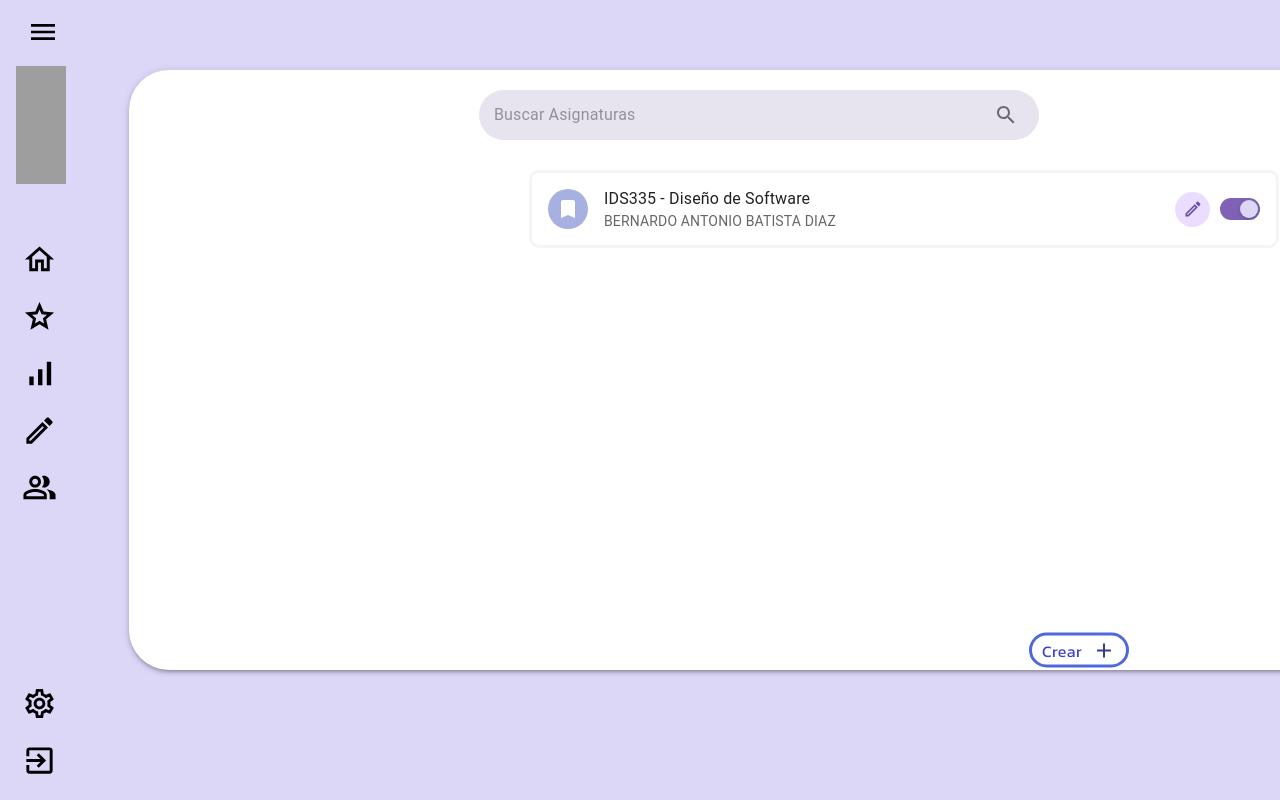
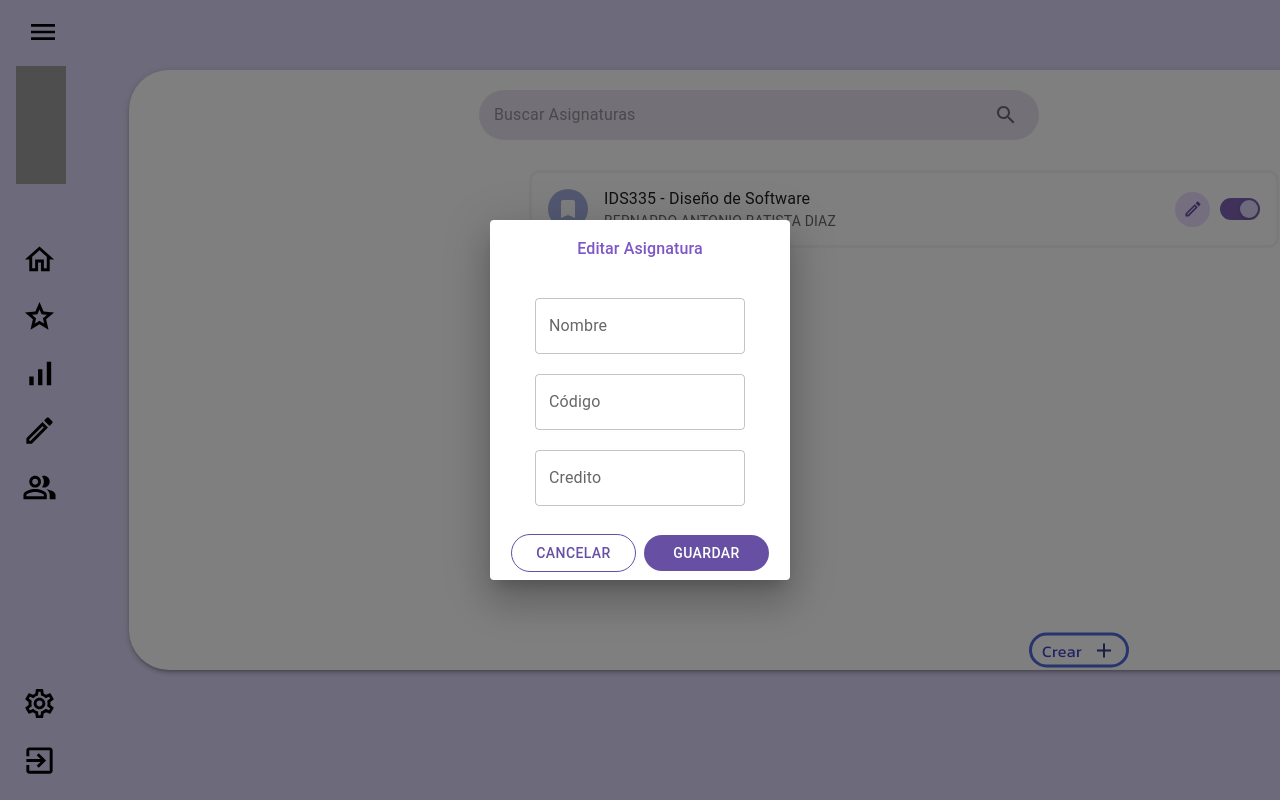
Before and after one commit to siriuzz/IndiC, a Next.js app: page /gestionar_asignaturas in a window 1280 px wide. Both pictures are taken after a click on the button "Crear". Shown: the top 800 px of the page. Built offline with nearby package versions, Linux system fonts and the light colour scheme; grey boxes are pictures that could not be loaded.

Commit message:
pagina 70%

```diff
--- a/src/app/gestionar_asignaturas/page.js
+++ b/src/app/gestionar_asignaturas/page.js
@@ -1,6 +1,6 @@
 "use client"
 import React, { useState } from "react";
-import { Button, IconButton, Paper, Avatar, Badge, Modal, List, ListItem, ListItemAvatar, Dialog, DialogTitle, DialogContent, DialogActions } from "@mui/material";
+import { Button, IconButton, Paper, Avatar, Badge, Modal, List, ListItem, ListItemAvatar, Dialog, DialogTitle, DialogContent, DialogActions, TextField } from "@mui/material";
 import NotificationsIcon from "@mui/icons-material/NotificationsOutlined";
 import 'bootstrap/dist/css/bootstrap.css';
 import Image from "next/image";
@@ -155,6 +155,8 @@ const editButtonStyle = {
 export default function GestionarAsignatura() {
     const [isSwitchOn, setIsSwitchOn] = useState(true); // Establece el interruptor en estado inicial encendido
     const [isConfirmationDialogOpen, setConfirmationDialogOpen] = useState(false);
+    const [isCreateDialogOpen, setCreateDialogOpen] = useState(false);
+
 
     const handleSwitchToggle = () => {
         if (isSwitchOn) {
@@ -175,6 +177,14 @@ export default function GestionarAsignatura() {
         setConfirmationDialogOpen(false);
     };
 
+
+    const handleOpenCreateDialog = () => {
+        setCreateDialogOpen(true);
+    };
+
+    const handleCloseCreateDialog = () => {
+        setCreateDialogOpen(false);
+    };
 
     return (
         <div style={wallpaperStyle}>
@@ -211,14 +221,14 @@ export default function GestionarAsignatura() {
                                     </Stack>
                                 </FormGroup>
                                 <Dialog open={isConfirmationDialogOpen} onClose={handleCancelSwitch}>
-                                    <DialogContent style={{borderRadius:"200px", height:"100px", justifyContent:"center"}}>
+                                    <DialogContent style={{ borderRadius: "200px", height: "100px", justifyContent: "center" }}>
                                         ¿Está seguro que quiere desactivar esta asignatura?
                                     </DialogContent>
-                                    <DialogActions  style={{ justifyContent: "center" }}>
-                                        <Button onClick={handleCancelSwitch} style={{background:"#ffffff", color:"#6750A4", border:"1px solid #6750A4", borderRadius:"20px", width:"125px"}}>
+                                    <DialogActions style={{ justifyContent: "center" }}>
+                                        <Button onClick={handleCancelSwitch} style={{ background: "#ffffff", color: "#6750A4", border: "1px solid #6750A4", borderRadius: "20px", width: "125px" }}>
                                             Cancelar
                                         </Button>
-                                        <Button onClick={handleConfirmSwitch} style={{background:"#6750A4", color:"#ffffff", borderRadius:"20px", width:"125px"}} >
+                                        <Button onClick={handleConfirmSwitch} style={{ background: "#6750A4", color: "#ffffff", borderRadius: "20px", width: "125px" }} >
                                             Desactivar
                                         </Button>
                                     </DialogActions>
@@ -226,12 +236,28 @@ export default function GestionarAsignatura() {
                             </ListItem>
                         </div>
 
-                        <Button style={CrearStyle}>
+                        <Button style={CrearStyle} onClick={handleOpenCreateDialog}>
                             <div className={kanit.className} style={{ fontSize: "16px", textTransform: "none", fontWeight: "500", width: "270px", color: "#3E44CC" }}>
                                 Crear
                             </div>
                             <AddIcon style={{ color: "#333E8E", marginLeft: "10px" }} />
                         </Button>
+                        <Dialog open={isCreateDialogOpen} onClose={handleCloseCreateDialog}>
+                            <DialogTitle style={{fontSize:"16px", color:"#7E57C6",width:"300px", textAlign: "center"}}>Editar Asignatura</DialogTitle>
+                            <DialogContent style={{ display:"flex", flexDirection:"column", alignItems:"center" }}>
+                                <TextField style= {{width:"210px", height:"56px", borderRadius:"90px", borderColor:"#7E57C266", marginTop:"20px"}}label="Nombre"  />
+                                <TextField style= {{width:"210px", height:"56px", borderRadius:"90px", borderColor:"#7E57C266", marginTop:"20px"}}label="Código"  />
+                                <TextField style= {{width:"210px", height:"56px", borderRadius:"90px", borderColor:"#7E57C266", marginTop:"20px"}}label="Credito"  />
+                            </DialogContent>
+                            <DialogActions style={{ justifyContent: "center" }}>
+                                <Button onClick={handleCloseCreateDialog} style={{ background: "#ffffff", color: "#6750A4", border: "1px solid #6750A4", borderRadius: "20px", width: "125px" }}>
+                                    Cancelar
+                                </Button>
+                                <Button onClick={handleCloseCreateDialog} style={{ background: "#6750A4", color: "#ffffff", borderRadius: "20px", width: "125px" }} >
+                                    Guardar
+                                </Button>
+                            </DialogActions>
+                        </Dialog>
                     </div>
                     <Paper elevation={0} style={paperStyle}>
                     </Paper>
```
